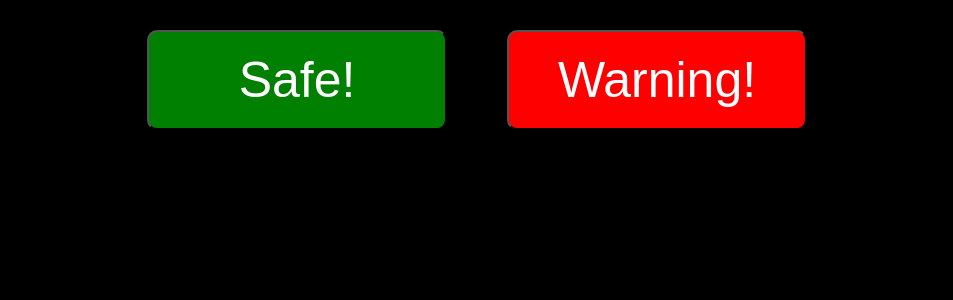
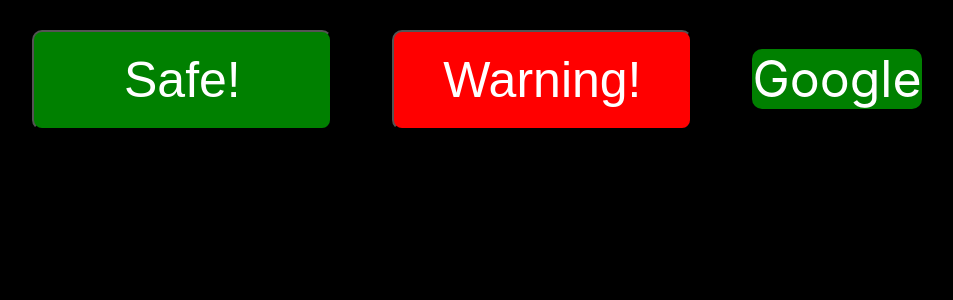
Before and after one commit to SeongJinJeong/React_Styled_Components, a React (Create React App) app: page / in a window 1280 px wide. Shown: the top 300 px of the page, without its empty margins (163-1116 px from the left). Built offline with nearby package versions, Linux system fonts and the light colour scheme.

Commit message:
Added GlobalStyle & Made a Anchor

```diff
--- a/src/App.js
+++ b/src/App.js
@@ -1,13 +1,25 @@
 import React,{Component} from 'react';
-import styled from 'styled-components';
+import styled, { createGlobalStyle } from 'styled-components';
+
+const GlobalStyle = createGlobalStyle`
+  body{
+    margin : 0px;
+    padding : 0px;
+  }
+`;
+
 
 class App extends Component{
   render(){
     return(
-      <Container>
-        <Button>Safe!</Button>
-        <Button danger>Warning!</Button>
-      </Container>
+      <>
+        <GlobalStyle />
+        <Container>
+          <Button>Safe!</Button>
+          <Button danger>Warning!</Button>
+          <Anchor as='a' href="http://www.google.com" target = "_blank">Google</Anchor>
+        </Container>
+      </>
     )
   }
 }
@@ -27,6 +39,7 @@
   min-height : 100px;
   color : white;
   font-size : 50px;
+  font-weight : 600px;
   $:active,
   $:focus {
     outline : none;
@@ -34,5 +47,9 @@
   background-color : ${props =>props.danger ? "red" : "green"}
 `;
 
+const Anchor = styled(Button)`
+  text-decoration : none;
+`;
+
 
 export default App;
```
